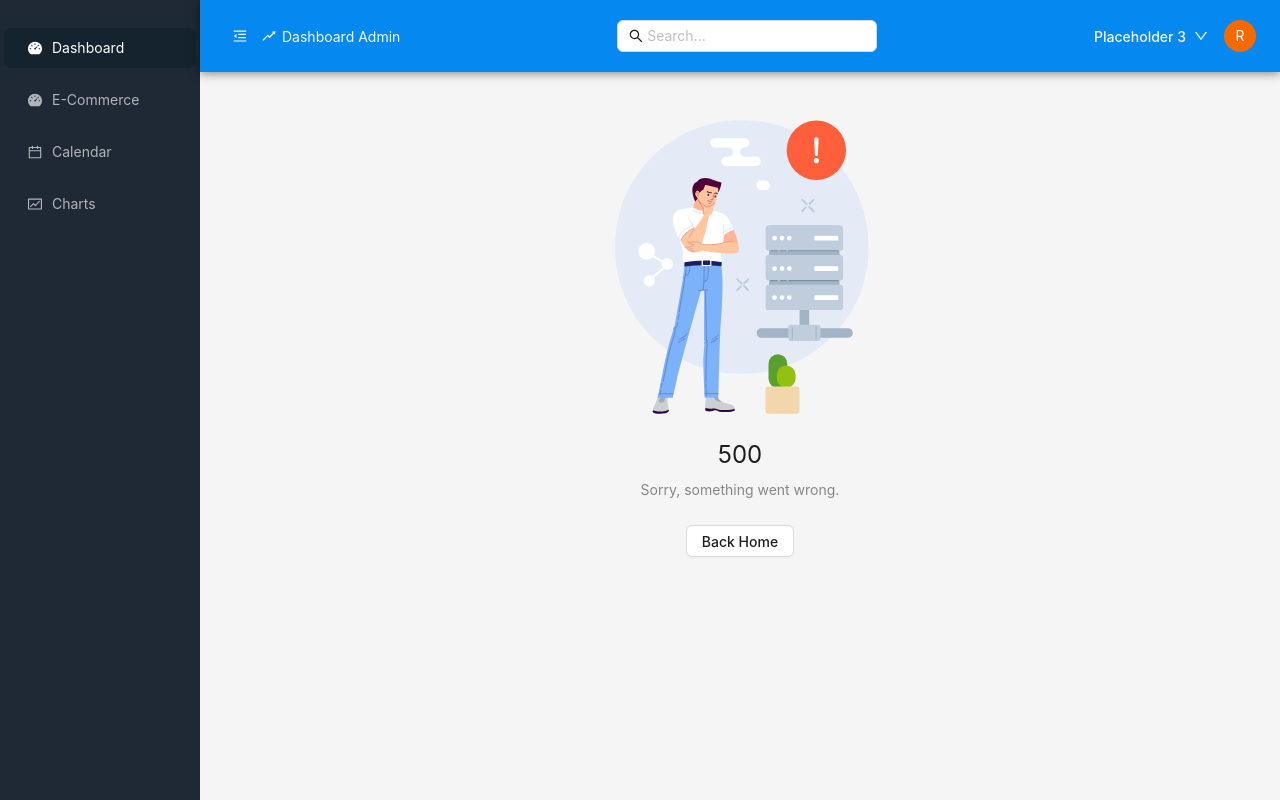
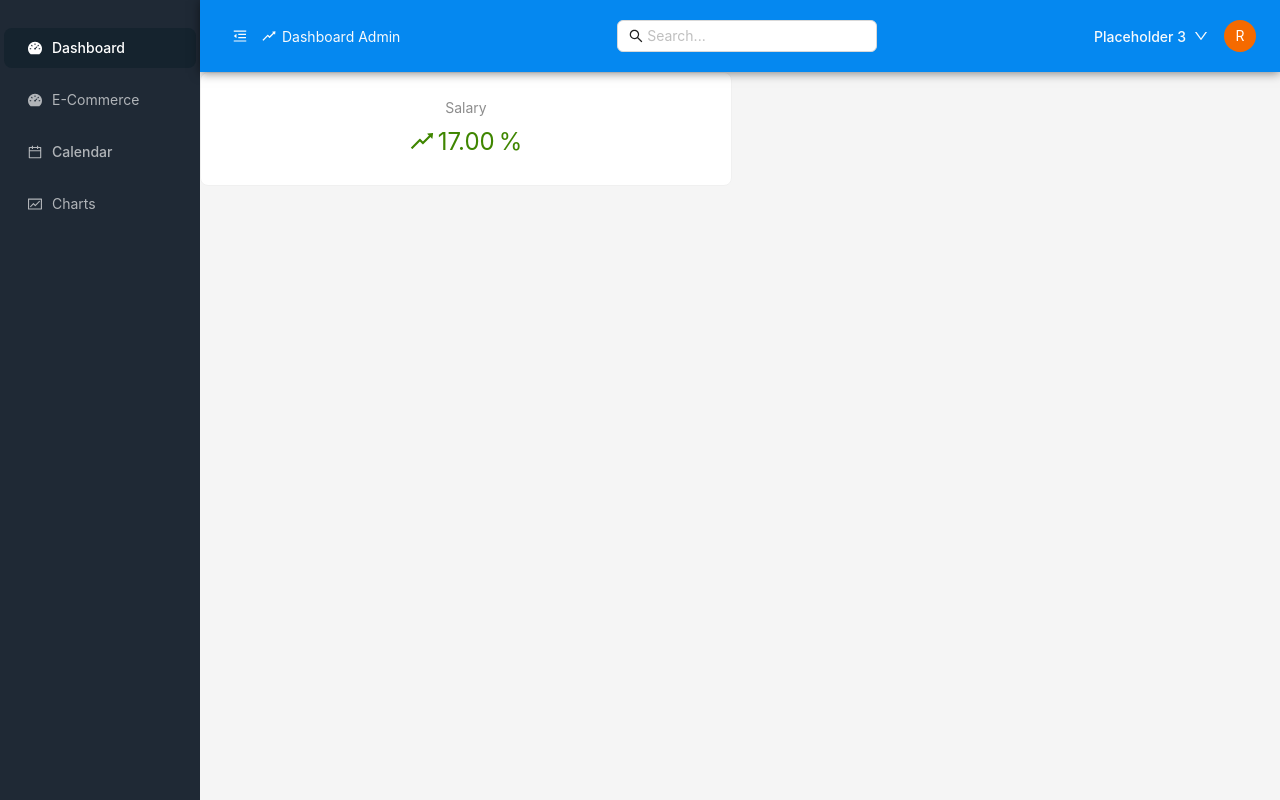
Before and after one commit to mvl19/dashboard, a React (Vite) app: page /card in a window 1280 px wide. Built offline with nearby package versions, Linux system fonts and the light colour scheme.

Commit message:
feat: statistics card

```diff
--- a/src/App.tsx
+++ b/src/App.tsx
@@ -11,6 +11,8 @@ import DisplayTable from './components/Table'
 import { bar } from './data'
 import { Error404, Error500 } from './pages/Routes/ErrorPage'
 import CalendarChart from './components/Calendar'
+import StatCard from './components/StatCard'
+import { Link } from 'react-router-dom'
 
 const { Sider, Content } = Layout
 
@@ -41,7 +43,7 @@ function App() {
                 {
                   key: '1',
                   icon: <DashboardFilled/>,
-                  label: 'Dashboard'
+                  label: <Link to="/">{'Dashboard'}</Link>
                 },
                 {
                   key: '2',
@@ -51,7 +53,7 @@ function App() {
                 {
                   key: '3',
                   icon: <CalendarOutlined />,
-                  label: 'Calendar'
+                  label: <Link to="calendar">{'Calendar'}</Link>
                 },
                 {
                   key: '4',
@@ -71,6 +73,7 @@ function App() {
               <Route path='/' element={<Dashboard/>} />
               <Route path='table' element={<DisplayTable darkMode={false} dataset={bar}/>} />
               <Route path='calendar' element={<CalendarChart />} />
+              <Route path='card' element={<StatCard />} />
               <Route path='*' element={<Error500 />} />
             </Routes>
           </Content>
--- a/src/components/Calendar.tsx
+++ b/src/components/Calendar.tsx
@@ -1,5 +1,4 @@
 import { Badge, Calendar } from "antd"
-import './calendar.css'
 import type { Dayjs } from "dayjs"
 
 interface Data {
--- /dev/null
+++ b/src/components/StatCard.tsx
@@ -0,0 +1,37 @@
+import { Row, Card, Statistic, Col, ConfigProvider, theme } from "antd"
+import { RiseOutlined } from "@ant-design/icons"
+
+interface StatCardProps {
+    title: string,
+    value: string | number,
+    precision?: number,
+    style: React.CSSProperties | string,
+    suffix?: string | React.ReactElement,
+    prefix?: React.ReactElement | string
+}
+
+export default function StatCard({
+    title='Salary',
+    value='17.00',
+    style='#3f8600',
+    precision=2,
+    prefix=<RiseOutlined />,
+    suffix='%',
+    }: StatCardProps) {
+    return (
+            <Row gutter={16}>
+                <Col span={12}>
+                    <Card>
+                        <Statistic
+                        title={title}
+                        value={value}
+                        precision={precision}
+                        valueStyle={{color: style}}
+                        prefix={prefix}
+                        suffix={suffix}
+                        />
+                    </Card>
+                </Col>
+            </Row>
+    )
+}
--- a/src/components/calendar.css
+++ /dev/null
@@ -1,19 +0,0 @@
-.events {
-    margin: 0;
-    padding: 0;
-    list-style: none;
-  }
-  .events .ant-badge-status {
-    width: 100%;
-    overflow: hidden;
-    font-size: 12px;
-    white-space: nowrap;
-    text-overflow: ellipsis;
-  }
-  .notes-month {
-    font-size: 28px;
-    text-align: center;
-  }
-  .notes-month section {
-    font-size: 28px;
-  }
```
